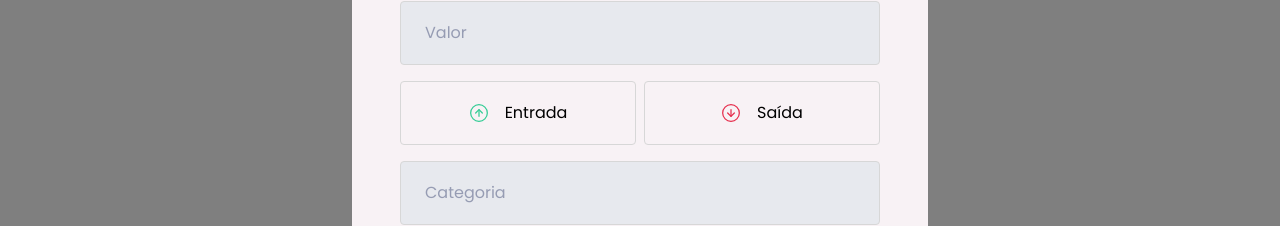
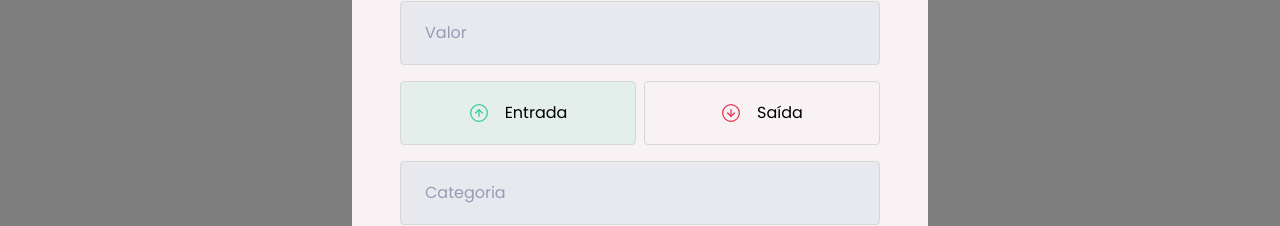
Before and after one commit to costamatthew/rocketseat-ignite-react-dtmoney, a React (Create React App) app: page / in a window 1280 px wide. Both pictures are taken after a click on the button "Nova Transação". Shown: the part 317-543 px from the top of the page. Built offline with nearby package versions, Linux system fonts and the light colour scheme.

Commit message:
feat: Cores dos botões

```diff
--- a/src/components/NewTransactionsModal/index.tsx
+++ b/src/components/NewTransactionsModal/index.tsx
@@ -1,10 +1,11 @@
+import { useState } from "react";
 import Modal from "react-modal";
 
 import closeImg from "../../assets/close.svg";
 import incomeImg from "../../assets/income.svg";
 import outcomeImg from "../../assets/outcome.svg";
 
-import { Container, TransactionTypeContainer } from "./styles";
+import { Container, TransactionTypeContainer, RadioBox } from "./styles";
 
 interface NewTransactionModalProps {
   isOpen: boolean;
@@ -15,6 +16,8 @@
   isOpen,
   onRequestClose,
 }: NewTransactionModalProps) {
+  const [type, setType] = useState("deposit");
+
   return (
     <Modal
       isOpen={isOpen}
@@ -38,15 +41,25 @@
         <input type="number" placeholder="Valor" />
 
         <TransactionTypeContainer>
-          <button type="button">
+          <RadioBox
+            type="button"
+            onClick={() => setType("deposit")}
+            isActive={type === "deposit"}
+            activeColor="green"
+          >
             <img src={incomeImg} alt="Entrada" />
             <span>Entrada</span>
-          </button>
+          </RadioBox>
 
-          <button type="button">
+          <RadioBox
+            type="button"
+            onClick={() => setType("withdraw")}
+            isActive={type === "withdraw"}
+            activeColor="red"
+          >
             <img src={outcomeImg} alt="Saída" />
             <span>Saída</span>
-          </button>
+          </RadioBox>
         </TransactionTypeContainer>
 
         <input placeholder="Categoria" />
--- a/src/components/NewTransactionsModal/styles.ts
+++ b/src/components/NewTransactionsModal/styles.ts
@@ -1,5 +1,5 @@
 import styled from "styled-components";
-import { darken } from "polished";
+import { darken, transparentize } from "polished";
 
 export const Container = styled.form`
   h2 {
@@ -56,13 +56,27 @@
   display: grid;
   grid-template-columns: 1fr 1fr;
   gap: 0.5rem;
+`;
 
-  button {
+interface RadioBoxProps {
+  isActive: boolean;
+  activeColor: "red" | "green";
+}
+
+const colors = {
+  red: "#e52e4d",
+  green: "#33cc95",
+};
+
+export const RadioBox = styled.button<RadioBoxProps>`
   height: 4rem;
   border: 1px solid #d7d7d7;
   border-radius: 0.25rem;
 
-    background: transparent;
+  background: ${(props) =>
+    props.isActive
+      ? transparentize(0.9, colors[props.activeColor])
+      : "transparent"};
 
   display: flex;
   align-items: center;
@@ -85,5 +99,4 @@
     font-size: 1rem;
     color: var(--text-title);
   }
-  }
 `;
```
Lines whose indentation alone changed are shown as unchanged.
